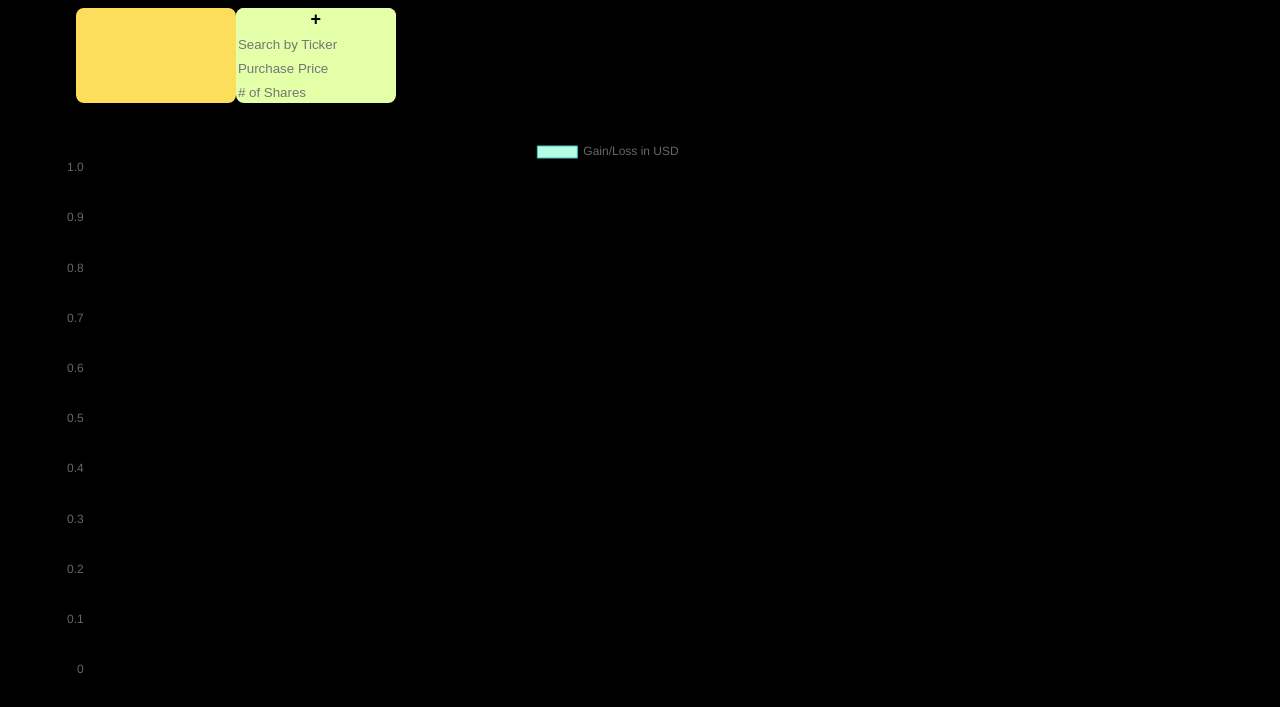
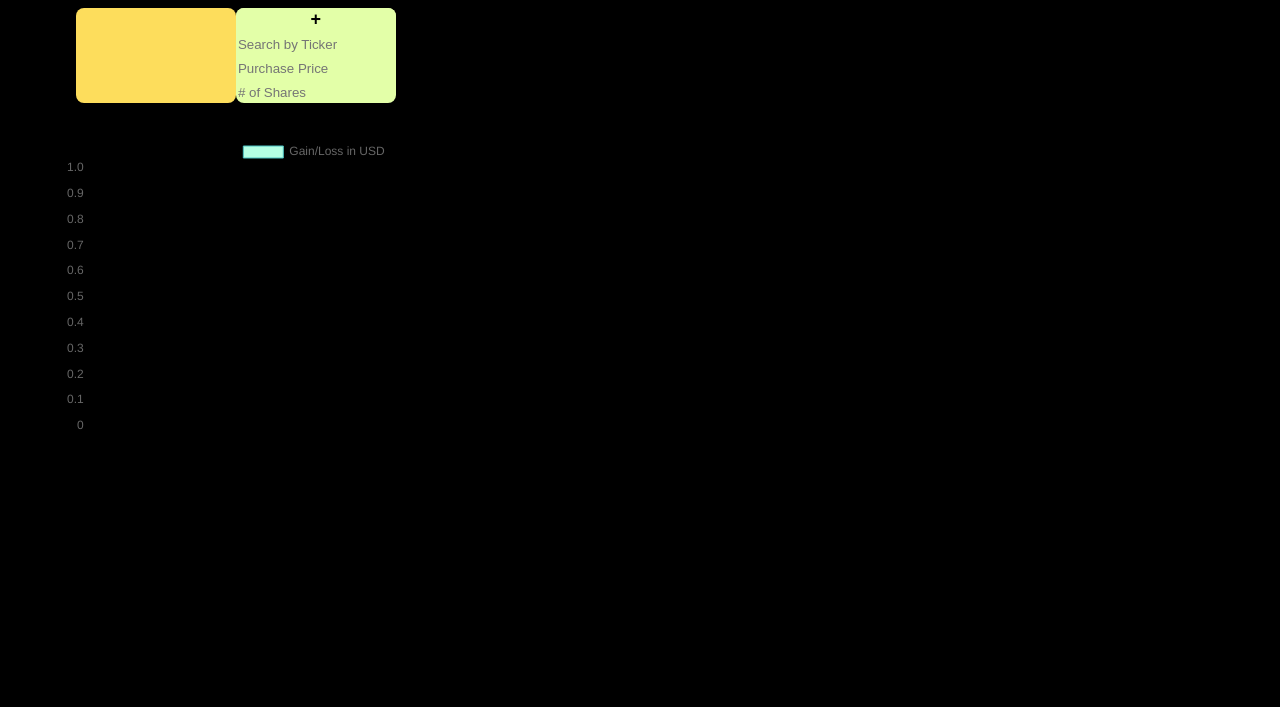
Before and after one commit to DingoDang1113/JS_Project_AppTrade, a website built with webpack: page index.html in a window 1280 px wide. Shown: the part 93-800 px from the top of the page. Built offline with nearby package versions, Linux system fonts and the light colour scheme.

Commit message:
update readme

```diff
--- a/index.html
+++ b/index.html
@@ -47,10 +47,6 @@
 
         </header>
     </div>
-    <!-- <p>
-    <input type="text" id="searchBox" placeholder="Enter ticker or company name">
-    <button onclick="searchStock()">+</button>
-    </p> -->
 
     <div id="content">
         <div id="summaryTile"></div>
@@ -74,8 +70,8 @@
 
 
 
-    <div>
-        <canvas id="myChart" width="80" height="40"></canvas>
+    <div id="chart-container">
+        <canvas id="myChart" width="500" height="300"></canvas>
 
     </div>
 
--- a/src/index.js
+++ b/src/index.js
@@ -257,8 +257,7 @@ async function buildChart() {
   }
 
   const ctx = document.getElementById('myChart').getContext('2d');
-  ctx.canvas.width = 80;
-  ctx.canvas.height = 40;
+
 
   myChart = new Chart(ctx, {
     type: 'bar',
@@ -267,17 +266,18 @@ async function buildChart() {
       datasets: [{
         label: 'Gain/Loss in USD',
         data: gainLosses,
-        barPercentage: 1,
-        barThickness: 10,
+        barPercentage: 2,
+        // barThickness: 6,
         maxBarThickness:20,
+        minBarThickness:10,
         backgroundColor: 'rgba(180,255,228,1)',
         borderColor:'rgba(75,192,192,1)',
         borderWidth: 1
       }]
     },
     options: {
-      responsive: true,
-      // maintainAspectRatio: false,
+      responsive: false,
+      maintainAspectRatio: false,
       scales: {
         y: {
           beginAtZero: true,
--- a/src/styles/header.css
+++ b/src/styles/header.css
@@ -189,13 +189,5 @@ a.linkedin:hover {
 
 canvas#myChart {
     background-color: black;
-    width: 60%;
-    height: 40%;
     margin-top: 2%;
 }
-
-
-
-/* *{
-    background-color: red;
-} */
```
Also changed, not shown: README.md, dist/main.css, dist/main.js, 1 other file.
